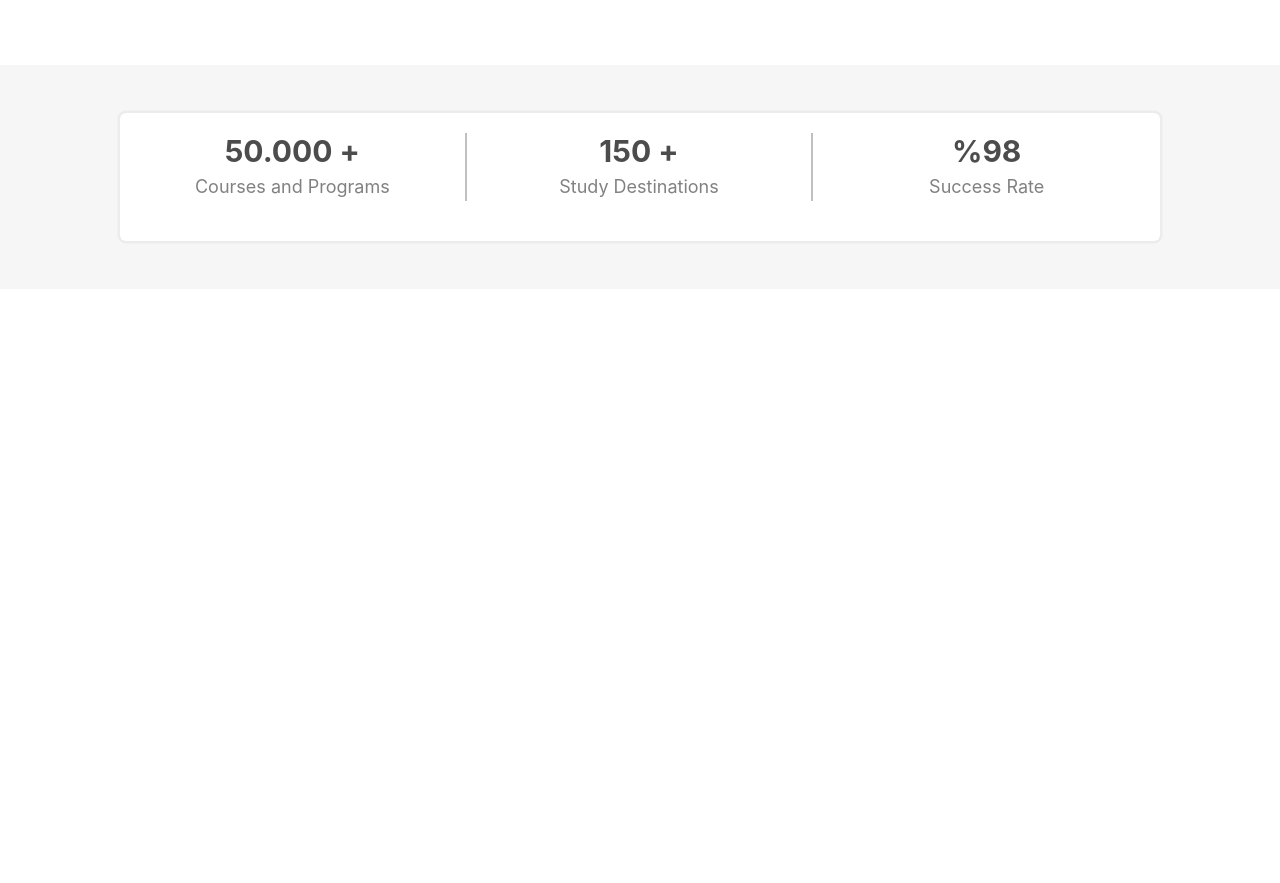
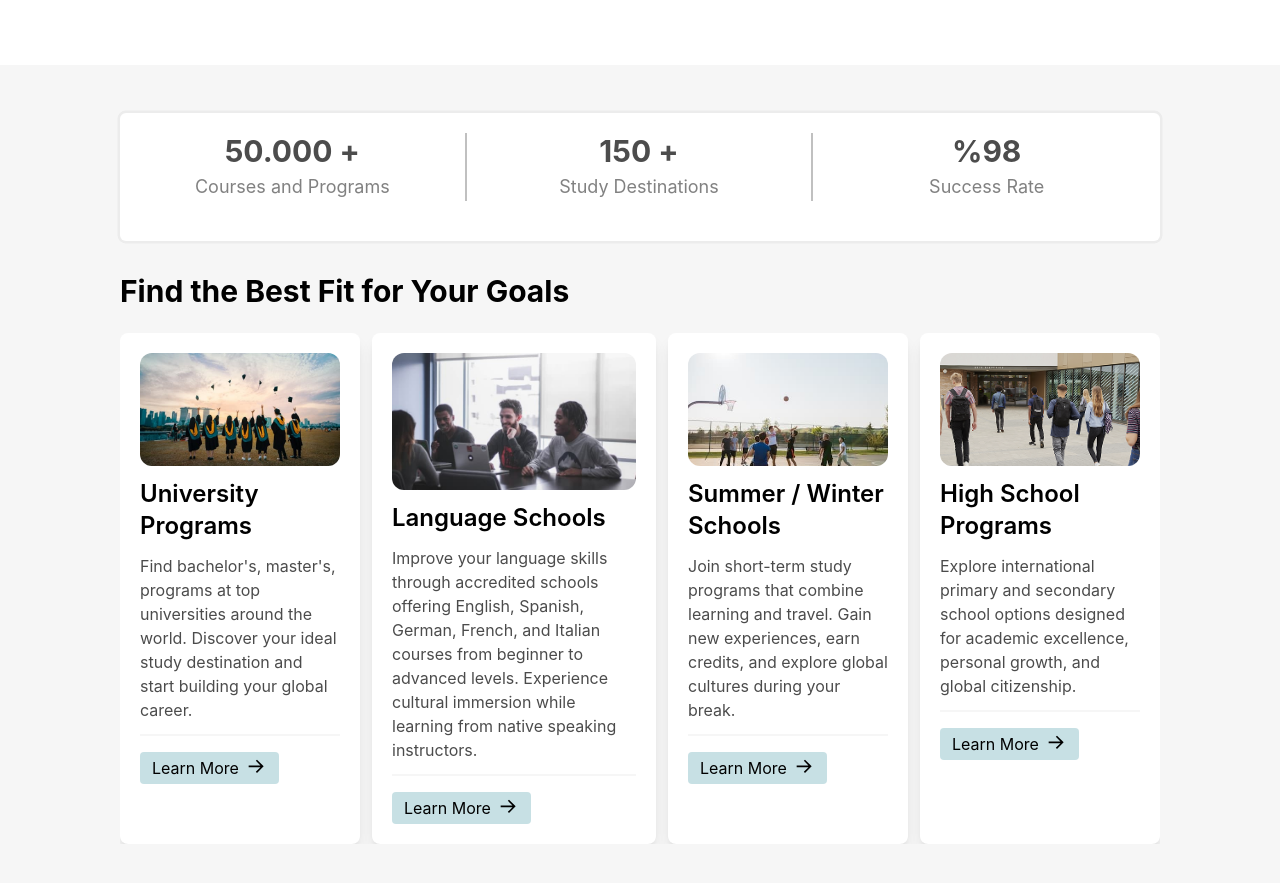
Before and after one commit to obedeveloper/the-gym-css-gate, a website: page index.html in a window 1280 px wide. Shown: the part 1194-2077 px from the top of the page. Before the commit the page ends 1483 px from the top, so only its background shows below. Drawn offline with nearby package versions, Linux system fonts and the light colour scheme; files that its build step writes are made by us from their sources.

Commit message:
Add goal cards section with images and descriptions

```diff
--- a/index.css
+++ b/index.css
@@ -36,7 +36,7 @@
 }
 
 @utility stats {
-  @apply space-y-1;
+  @apply space-y-1 text-main/85;
 
   &:not(:last-child) {
     @apply border-main/30 lg:border-r-2;
@@ -50,3 +50,31 @@
     @apply opacity-70 sm:text-lg;
   }
 }
+
+@utility goal-card {
+  @apply flex flex-col gap-3 rounded-lg bg-white p-5 shadow-lg;
+
+  & > img {
+    @apply aspect-video rounded-xl object-cover;
+  }
+
+  h3 {
+    @apply text-2xl font-semibold;
+  }
+
+  p {
+    @apply opacity-70;
+  }
+
+  div {
+    @apply border-t-2 border-header pbs-4;
+
+    img {
+      @apply w-5;
+    }
+  }
+
+  button {
+    @apply flex items-center gap-2 rounded bg-dark-brand/30 px-3 py-1;
+  }
+}
--- a/index.html
+++ b/index.html
@@ -125,7 +125,7 @@
           </div>
         </div>
       </section>
-      <section class="bg-header py-12 text-main/85">
+      <section class="bg-header py-12">
         <div class="wrapper">
           <div
             class="grid grid-cols-[repeat(auto-fit,minmax(min(100%,250px),1fr))] space-y-5 rounded-md bg-white py-5 text-center ring-[2.5px] ring-main/5 *:stats"
@@ -143,6 +143,74 @@
               <p>Success Rate</p>
             </div>
           </div>
+          <div class="py-8">
+            <h2 class="mbe-6 text-3xl font-bold">
+              Find the Best Fit for Your Goals
+            </h2>
+            <div class="flex gap-3 overflow-x-auto *:goal-card *:min-w-60">
+              <div>
+                <img src="./images/goals/fit-goals-00.jpeg" alt="" />
+                <h3>University Programs</h3>
+                <p>
+                  Find bachelor's, master's, programs at top universities around
+                  the world. Discover your ideal study destination and start
+                  building your global career.
+                </p>
+                <div>
+                  <button>
+                    Learn More
+                    <img src="./images/goals/right-arrow.svg" alt="" />
+                  </button>
+                </div>
+              </div>
+              <div>
+                <img src="./images/goals/fit-goals-01.jpeg" alt="" />
+                <h3>Language Schools</h3>
+                <p>
+                  Improve your language skills through accredited schools
+                  offering English, Spanish, German, French, and Italian courses
+                  from beginner to advanced levels. Experience cultural
+                  immersion while learning from native speaking instructors.
+                </p>
+                <div>
+                  <button>
+                    Learn More
+                    <img src="./images/goals/right-arrow.svg" alt="" />
+                  </button>
+                </div>
+              </div>
+              <div>
+                <img src="./images/goals/fit-goals-02.jpeg" alt="" />
+                <h3>Summer / Winter Schools</h3>
+                <p>
+                  Join short-term study programs that combine learning and
+                  travel. Gain new experiences, earn credits, and explore global
+                  cultures during your break.
+                </p>
+                <div>
+                  <button>
+                    Learn More
+                    <img src="./images/goals/right-arrow.svg" alt="" />
+                  </button>
+                </div>
+              </div>
+              <div>
+                <img src="./images/goals/fit-goals-03.png" alt="" />
+                <h3>High School Programs</h3>
+                <p>
+                  Explore international primary and secondary school options
+                  designed for academic excellence, personal growth, and global
+                  citizenship.
+                </p>
+                <div>
+                  <button>
+                    Learn More
+                    <img src="./images/goals/right-arrow.svg" alt="" />
+                  </button>
+                </div>
+              </div>
+            </div>
+          </div>
         </div>
       </section>
     </main>
```
Also changed, not shown: images/goals/fit-goals-00.jpeg (added), images/goals/fit-goals-01.jpeg (added), images/goals/fit-goals-02.jpeg (added), images/goals/fit-goals-03.png (added), images/goals/right-arrow.svg (added).
